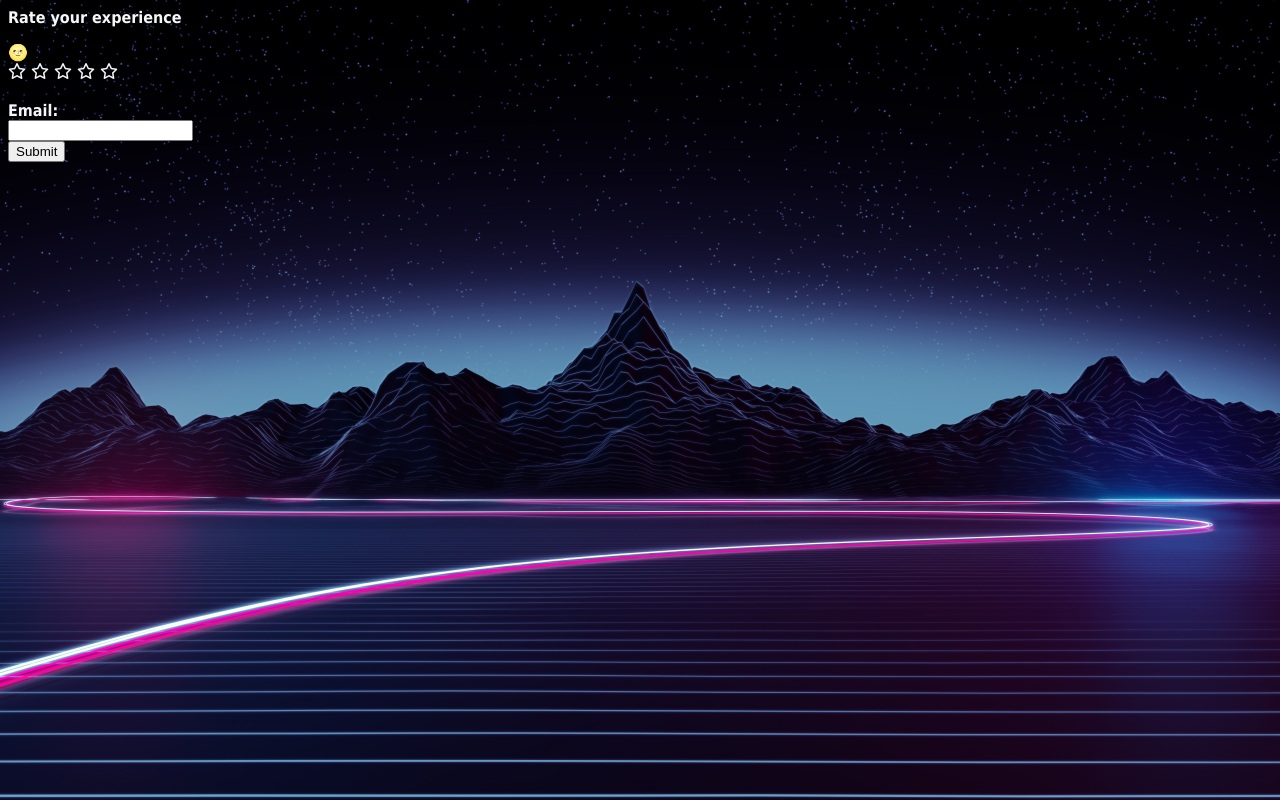
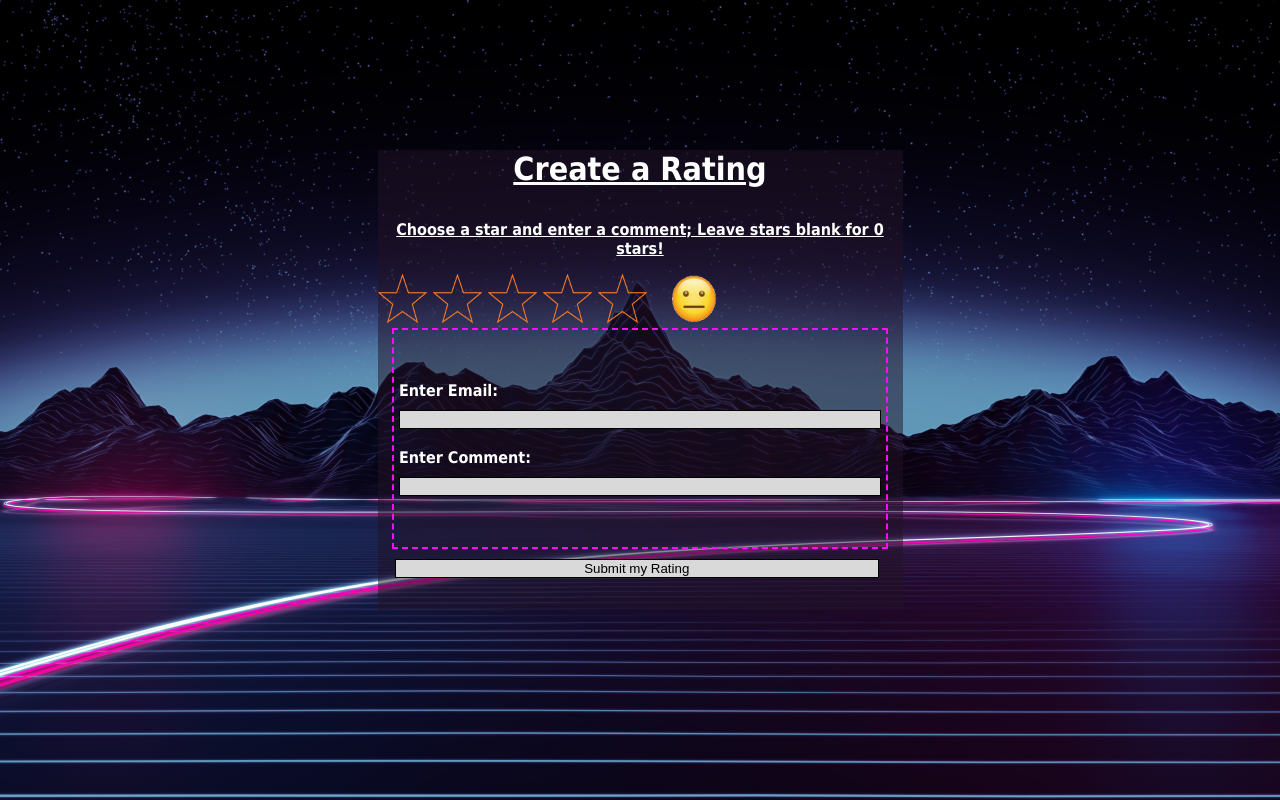
Before and after one commit to thefirsthero/Rating-System, a Flask app: page /go_to_create_rating in a window 1280 px wide. Run offline with Flask 2, Linux system fonts and the light colour scheme; parts of the project's set-up code (start-up, migrations or seed data) failed here and were passed over; some libraries are stand-ins or nearby versions.

Commit message:
integrated creating a rating w/ mysql

```diff
--- a/app/app.py
+++ b/app/app.py
@@ -223,64 +223,98 @@ def go_to_view_ratings_recieved():
 def go_to_view_ratings_given():
     return render_template('home.html')
 
-@app.route('/create_rating')
+@app.route('/create_rating',methods=['GET','POST'])
 def create_rating():
-    print('I am called')
     # TODO: REMOVE THESE HARDCODED VALUES
-    rating = 2
-    email = 'test@gmail.com'
-    # email = request.form['email']
-    # rating_num = request.form['reviewStars']
-    # print(rating_num)
+    rating = -1
+    email = '-1'
 
-    print('I am called')
-    # Initialise mysql
-    myconn = mysql.connector.connect(host=os.getenv('HOST'), user=os.getenv(
-                'USER'), passwd=os.getenv('PASSWD'), database=os.getenv('DATABASE'))
+    if request.method == 'POST':
+        if 'rating' in request.form:
+            content = int(request.form['rating'])
+            # if content:
+            #     if content == 5:
+            #         rating == 5
+            #     elif content == 4:
+            #         rating == 4
+            #     elif content == 3:
+            #         rating == 3
+            #     elif content == 2:
+            #         rating == 2
+            #     elif content == 1:
+            #         rating == 1
+            rating = content
 
-    cur = myconn.cursor()
+        if 'email' in request.form:
+            content = request.form['email']
+            email = content
 
-    # getting coachID or coacheeID for rater
-    raterID = None
-    if session['user_type'] == 'coach':
-        query = 'SELECT coach_id FROM coach WHERE coach_email = "' + session['email'] + '";'
-        cur.execute(query)
-        raterID = cur.fetchone()[0]
+        if 'comment' in request.form:
+            content = request.form['comment']
+            comment = content
+        # email = request.form['email']
+        # rating_num = request.form['reviewStars']
+        # print(rating_num)
 
-        # get ratee id
-        query = 'SELECT coachee_id FROM coachee WHERE coachee_email = "' + email + '";'
-        cur.execute(query)
-        rateeID = cur.fetchone()[0]
-    else:
-        query = 'SELECT coachee_id FROM coachee WHERE coachee_email = "' + session['email'] + '";'
-        cur.execute(query)
-        raterID = cur.fetchone()[0]
+        # Initialise mysql
+        myconn = mysql.connector.connect(host=os.getenv('HOST'), user=os.getenv(
+                    'USER'), passwd=os.getenv('PASSWD'), database=os.getenv('DATABASE'))
 
-        # get ratee id
-        query = 'SELECT coach_id FROM coach WHERE coach_email = "' + email + '";'
-        cur.execute(query)
-        rateeID = cur.fetchone()[0]
+        cur = myconn.cursor()
 
-    # Populate table
-    try:
+        # getting coachID or coacheeID for rater
+        raterID = None
+        if session['user_type'] == 'coach':
+            print("You're a coach:", session['email'])
+            query = 'SELECT coach_id FROM coach WHERE coach_email = "' + session['email'] + '";'
+            cur.execute(query)
+            raterID = cur.fetchone()[0]
+            print(raterID)
 
-        query = 'INSERT INTO rating (coach_id_fk, coachee_id_fk, rating, register_date) VALUES (%s, %s, %s, %s)'
-        val = [(raterID, rateeID, rating, datetime.now(pytz.utc))]
-        cur.executemany(query, val)
+            # get ratee id
+            query = 'SELECT coachee_id FROM coachee WHERE coachee_email = "' + email + '";'
+            cur.execute(query)
+            rateeID = cur.fetchone()[0]
+            print(rateeID)
+        else:
+            print("You're a coachee:", session['email'])
+            print(email)
+            query = 'SELECT coachee_id FROM coachee WHERE coachee_email = "' + session['email'] + '";'
+            cur.execute(query)
+            raterID = cur.fetchone()[0]
+            print(raterID)
 
-        myconn.commit()
+            # get ratee id
+            query = 'SELECT coach_id FROM coach WHERE coach_email = "' + email + '";'
+            cur.execute(query)
+            rateeID = cur.fetchone()[0]
+            print(rateeID)
+
+        # Populate table
+        try:
+
+            query = 'INSERT INTO rating (coach_id_fk, coachee_id_fk, rating, comment, register_date) VALUES (%s, %s, %s, %s, %s)'
+            val = [(raterID, rateeID, rating, comment,datetime.now(pytz.utc))]
+            cur.executemany(query, val)
+
+            myconn.commit()
 
 
-    except:
-        # print(query)
-        # print(type(raterID))
-        # print(type(rateeID))
-        # print(type(rating))
-        myconn.rollback()
+        except:
+            # print(query)
+            # print(type(raterID))
+            # print(type(rateeID))
+            # print(type(rating))
+            myconn.rollback()
 
-    myconn.close()
+        myconn.close()
 
-    return render_template('home.html')
+        return redirect(url_for('success'))
+    else:
+        # Failed rating
+        flash('Failed to create rating, pleae try again!')
+        logger.warning('Email already registered, please log in!')
+        return render_template('rating.html')
 '''
 function closeForm() {
         // Getting user inputted values from form
--- /dev/null
+++ b/app/static/js/rating.js
@@ -0,0 +1,45 @@
+$('#star_0').click(function(){
+    $('#star_0').attr("src", "../../static/images/rating_fill.png");
+    $('#star_1').attr("src", "../../static/images/rating.png");
+    $('#star_2').attr("src", "../../static/images/rating.png");
+    $('#star_3').attr("src", "../../static/images/rating.png");
+    $('#star_4').attr("src", "../../static/images/rating.png");
+    $('#ratings').attr("src","../../static/images/x_unhappy.png");
+    $('#rating_content').attr('value','1');
+});
+$('#star_1').click(function(){
+    $('#star_0').attr("src", "../../static/images/rating_fill.png");
+    $('#star_1').attr("src", "../../static/images/rating_fill.png");
+    $('#star_2').attr("src", "../../static/images/rating.png");
+    $('#star_3').attr("src", "../../static/images/rating.png");
+    $('#star_4').attr("src", "../../static/images/rating.png");
+    $('#ratings').attr("src","../../static/images/unhappy.png");
+    $('#rating_content').attr('value','2');
+});
+$('#star_2').click(function(){
+    $('#star_0').attr("src", "../../static/images/rating_fill.png");
+    $('#star_1').attr("src", "../../static/images/rating_fill.png");
+    $('#star_2').attr("src", "../../static/images/rating_fill.png");
+    $('#star_3').attr("src", "../../static/images/rating.png");
+    $('#star_4').attr("src", "../../static/images/rating.png");
+    $('#ratings').attr("src","../../static/images/ok.png");
+    $('#rating_content').attr('value','3');
+});
+$('#star_3').click(function(){
+    $('#star_0').attr("src", "../../static/images/rating_fill.png");
+    $('#star_1').attr("src", "../../static/images/rating_fill.png");
+    $('#star_2').attr("src", "../../static/images/rating_fill.png");
+    $('#star_3').attr("src", "../../static/images/rating_fill.png");
+    $('#star_4').attr("src", "../../static/images/rating.png");
+    $('#ratings').attr("src","../../static/images/happy.png");
+    $('#rating_content').attr('value','4');
+});
+$('#star_4').click(function(){
+    $('#star_0').attr("src", "../../static/images/rating_fill.png");
+    $('#star_1').attr("src", "../../static/images/rating_fill.png");
+    $('#star_2').attr("src", "../../static/images/rating_fill.png");
+    $('#star_3').attr("src", "../../static/images/rating_fill.png");
+    $('#star_4').attr("src", "../../static/images/rating_fill.png");
+    $('#ratings').attr("src","../../static/images/xtrahappy.png");
+    $('#rating_content').attr('value','5');
+});
--- a/app/templates/rating.html
+++ b/app/templates/rating.html
@@ -1,51 +1,12 @@
-<!DOCTYPE html>
-<html>
+<!doctype html>
+<html lang="en">
+  <head>
+    <!-- Required meta tags -->
+    <meta charset="utf-8">
+    <meta name="viewport" content="width=device-width, initial-scale=1">
 
-<head>
-    <meta name="viewport" content="width=device-width, initial-scale=1">
-    <link rel="stylesheet" href="https://cdnjs.cloudflare.com/ajax/libs/font-awesome/4.7.0/css/font-awesome.min.css">
+    <!-- Bootstrap CSS -->
     <style>
-                body {
-            background: #f1f1f1;
-        }
-        body h1 {
-        font-family: 'Roboto Slab', serif;
-            margin: 50px 20px 40px;
-            font-size: 50px;
-            letter-spacing: 0.5px;
-            color: #999;
-            text-align: center;
-        }
-        .rating {
-            width: 208px;
-            height: 40px;
-            margin: 0 auto;
-            padding: 40px 50px;
-            border: 1px solid #ccc;
-            background: #f9f9f9;
-        }
-        .rating label {
-            float: right;
-            position: relative;
-            width: 40px;
-            height: 40px;
-            cursor: pointer;
-        }
-        .rating label:not(:first-of-type) {
-            padding-right: 2px;
-        }
-        .rating label:before {
-            content: "\2605";
-            font-size: 42px;
-            color: #ccc;
-            line-height: 1;
-        }
-        .rating input {
-            display: none;
-        }
-        .rating input:checked ~ label:before, .rating:not(:checked) > label:hover:before, .rating:not(:checked) > label:hover ~ label:before {
-            color: #f9df4a;
-        }
     body {
         justify-content: center;
         align-items: center;
@@ -55,121 +16,206 @@
         font-family: 'Tahoma';
         font-size: 16px;
         font-weight: bold;
+
     }
 
-        * {
-            box-sizing: border-box;
+    h1 {
+        margin: 1em auto;
+        text-align: center;
+        text-decoration-line: underline;
+        font-weight: bolder;
+
     }
 
-        /* Button used to open the contact form - fixed at the bottom of the page */
-        .open-button {
-            background-color: #555;
-            color: white;
-            padding: 16px 20px;
-            border: none;
-            cursor: pointer;
-            opacity: 0.8;
-            position: fixed;
-            bottom: 23px;
-            right: 28px;
-            width: 280px;
+    h2 {
+        margin: 1em auto;
+        text-align: center;
+        font-weight: bolder;
+        color: red;
     }
 
-        /* The popup form - hidden by default */
-        .form-popup {
-            display: none;
-            position: fixed;
-            bottom: 0;
-            right: 15px;
-            border: 3px solid #f1f1f1;
-            z-index: 9;
+    p {
+        margin: 1em auto;
+        text-align: center;
+        text-decoration-line: underline;
+        font-weight: bolder;
+
+
     }
 
-        /* Add styles to the form container */
-        .form-container {
-            max-width: 300px;
-            padding: 10px;
-            background-color: white;
+    form {
+        margin: 0 auto;
+        max-width: 500px;
+        min-width: 300px;
+        width: 60vw;
+        padding-bottom: 2em;
+
     }
 
-        /* Full-width input fields */
-        .form-container input[type=text],
-        .form-container input[type=password] {
-            width: 100%;
-            padding: 15px;
-            margin: 5px 0 22px 0;
-            border: none;
-            background: #f1f1f1;
+    fieldset {
+        border-color: #ff0cff;
+        border-style: dashed;
+        padding-top: 2rem;
+        padding-bottom: 2rem;
+        padding-left: 0;
+        padding-right: 0;
+
     }
 
-        /* When the inputs get focus, do something */
-        .form-container input[type=text]:focus,
-        .form-container input[type=password]:focus {
-            background-color: #ddd;
-            outline: none;
+    label {
+
+        display: block;
+        width: fit-content;
+        margin-left: 5px;
     }
 
-        /* Set a style for the submit/login button */
-        .form-container .btn {
-            background-color: #04AA6D;
-            color: white;
-            padding: 16px 20px;
-            border: none;
-            cursor: pointer;
-            width: 100%;
-            margin-bottom: 10px;
-            opacity: 0.8;
+    input {
+        width: 96.7%;
+        margin-top: 10px;
+        margin-bottom: 0;
+        margin-right: 0;
+        margin-left: 5px;
+        background-color: #D9D9D9;
+        border: 1px solid;
+        min-height: 0.7em;
     }
 
-        /* Add a red background color to the cancel button */
-        .form-container .cancel {
-            background-color: red;
+    button {
+        display: inline-block;
+        width: 20%;
+        font-size: medium;
+
     }
-
-        /* Add some hover effects to buttons */
-        .form-container .btn:hover,
-        .open-button:hover {
-            opacity: 1;
+    .content_div{
+        color: rgb(255, 255, 255);
+        background-color: rgba(34, 18, 39, 0.5);
+        background-size:contain;
+        width: 525px;
+        margin:auto;
+        border: 5px;
+        border-width: 4px;
+        border-color: coral;
+        margin-top: 150px;
     }
-        .checked {
-        color: orange;
+    .content_5_star_inner{
+        border: solid 1px green;
+        background-color: green;
+        color: transparent;
+        font-size: 5px;
+        border-radius: 5px;
+        width: 0%;
+    }
+    .content_5_star_outer{
+        /*border: solid 1px grey;*/
+        background-color: lightgrey;
+        color: transparent;
+        font-size: 5px;
+        border-radius: 5px;
+    }
+    .content_4_star_inner{
+        border: solid 1px green;
+        background-color: green;
+        color: transparent;
+        font-size: 5px;
+        border-radius: 5px;
+        width: 0%;
+    }
+    .content_4_star_outer{
+        /*border: solid 1px grey;*/
+        background-color: lightgrey;
+        color: transparent;
+        font-size: 5px;
+        border-radius: 5px;
+    }
+    .content_3_star_inner{
+        border: solid 1px green;
+        background-color: green;
+        color: transparent;
+        font-size: 5px;
+        border-radius: 5px;
+        width: 0%;
+    }
+    .content_3_star_outer{
+        /*border: solid 1px grey;*/
+        background-color: lightgrey;
+        color: transparent;
+        font-size: 5px;
+        border-radius: 5px;
+    }
+    .content_2_star_inner{
+        border: solid 1px green;
+        background-color: green;
+        color: transparent;
+        font-size: 5px;
+        border-radius: 5px;
+        width: 0%;
+    }
+    .content_2_star_outer{
+        /*border: solid 1px grey;*/
+        background-color: lightgrey;
+        color: transparent;
+        font-size: 5px;
+        border-radius: 5px;
+    }
+    .content_1_star_inner{
+        border: solid 1px green;
+        background-color: green;
+        color: transparent;
+        font-size: 5px;
+        border-radius: 5px;
+        width: 0%;
+    }
+    .content_1_star_outer{
+        /*border: solid 1px grey;*/
+        background-color: lightgrey;
+        color: transparent;
+        font-size: 5px;
+        border-radius: 5px;
     }
     </style>
+
+    <title>Star Rating Example</title>
     <script type="text/javascript" src="{{ url_for('static', filename = 'hello.js') }}"></script>
-    <meta charset="UTF-8" />
-    <meta http-equiv="X-UA-Compatible" content="IE=edge" />
-    <meta name="viewport" content="width=device-width, initial-scale=1.0" />
-    <script src="https://kit.fontawesome.com/070428bd88.js" crossorigin="anonymous"></script>
-    <link rel="stylesheet" href="style.css">
-    <title>Feedback Form | ATM </title>
   </head>
+  <body>
+    <div class="content_div">
+      <h1 class="text-center" style="text-decoration: underline;">Create a Rating</h1>
+      {% for message in get_flashed_messages() %}
+        <h2>{{ message }}</h2>
+        {% endfor %}
+      <p class="text-center mt-3">Choose a star and enter a comment; Leave stars blank for 0 stars!</p>
+      <div class="text-center">
+        {% for i in range(5) %}
+						<img src="{{ url_for('static',filename='images/rating.png') }}" width="50" height="50" id="star_{{i}}">
+					{% endfor %}
+					&nbsp;&nbsp;<img class="mt-2" id="ratings" src="{{ url_for('static', filename='images/neutral.png') }}" width="60" height="50">
+      </div>
+      <div class="text-center">
+        <form method='POST' action="create_rating">
+          <fieldset>
+          <input type="hidden" id="rating_content" name='rating' value='0'><br>
+          <label for="email">Enter Email:</label>
+          <input type="email" id="email1" name="email" value="" required><br><br>
+          <label for="comment">Enter Comment:</label>
+          <input type="text" id="comment1" name="comment" value=""><br><br>
+          </fieldset>
+          <input type="submit" id="submitbtn" class="btn btn-primary mt-2" value="Submit my Rating">
+        </form>
+    </div>
 
-<body>
-    <div class="container">
-        <div class="review__section">
-          <strong>Rate your experience</strong>
-          <p class="review__title"></p>
-        </div>
-        <div class="review__section">
-          <span class="review__emoji">&#127773</span>
-          <div class="reviewStars">
-            <span data-rating="1"><i class="far fa-star"></i></span>
-            <span data-rating="2"><i class="far fa-star"></i></span>
-            <span data-rating="3"><i class="far fa-star"></i></span>
-            <span data-rating="4"><i class="far fa-star"></i></span>
-            <span data-rating="5"><i class="far fa-star"></i></span>
-          </div>
-        </div>
-      </div>
-      <h2></h2>Email:<br>
-        <input type="text" name='email'><br>
+    <script src="https://cdn.jsdelivr.net/npm/bootstrap@5.0.1/dist/js/bootstrap.bundle.min.js" integrity="sha384-gtEjrD/SeCtmISkJkNUaaKMoLD0//ElJ19smozuHV6z3Iehds+3Ulb9Bn9Plx0x4" crossorigin="anonymous"></script>
+    <script src="https://code.jquery.com/jquery-3.6.0.js" integrity="sha256-H+K7U5CnXl1h5ywQfKtSj8PCmoN9aaq30gDh27Xc0jk=" crossorigin="anonymous"></script>
 
-    <script src="static/main.js"></script>
-
-    <button onclick="window.location.href='create_rating';">
-        Submit
-      </button>
-
+    <script src="{{ url_for('static',filename='js/rating.js') }}"></script>
+    <!-- <script>
+      starBars(
+        five_stars = '{{five_stars}}',
+        four_stars = '{{four_stars}}',
+        three_stars = '{{three_stars}}',
+        two_stars = '{{two_stars}}',
+        one_star = '{{one_star}}',
+        total_votes = '{{count}}'
+      )
+    </script> -->
   </body>
-
 </html>
--- a/create_mysql_tables.py
+++ b/create_mysql_tables.py
@@ -33,7 +33,7 @@ try:
     # create all tables
     dbs = cur.execute('create table coach (coach_id int not null auto_increment,coach_name varchar(100) not null,coach_surname varchar(100) not null,coach_password varchar(500) not null,user_type varchar(10),coach_email varchar(100) not null,register_date DATETIME,primary key (coach_id));')
     dbs = cur.execute('create table coachee (coachee_id int not null auto_increment,coachee_name varchar(100) not null,coachee_surname varchar(100) not null,coachee_password varchar(500) not null,user_type varchar(10),coachee_email varchar(100) not null,register_date DATETIME,primary key (coachee_id));')
-    dbs = cur.execute('create table rating(rating_id int not null auto_increment,coach_id_fk int,coachee_id_fk int,rating int,register_date DATETIME,primary key(rating_id));')
+    dbs = cur.execute('create table rating(rating_id int not null auto_increment,coach_id_fk int,coachee_id_fk int,rating int,comment varchar(1000),register_date DATETIME,primary key(rating_id));')
     dbs = cur.execute('Alter table rating add constraint coach_fk foreign key (coach_id_fk) references coach(coach_id);')
     dbs = cur.execute('Alter table rating add constraint coachee_fk foreign key (coachee_id_fk) references coachee(coachee_id);')
     print("==============> ALL TABLES CREATED SUCCESSFULLY <==============")
```
Also changed, not shown: app/static/css/main.css (added, +90 -0 lines), app/static/images/happy.png (added), app/static/images/neutral.png (added), app/static/images/ok.png (added), app/static/images/rating.png (added), app/static/images/rating_fill.png (added), app/static/images/unhappy.png (added), app/static/images/x_unhappy.png (added), app/static/images/xtrahappy.png (added). Lines whose indentation alone changed are shown as unchanged.
